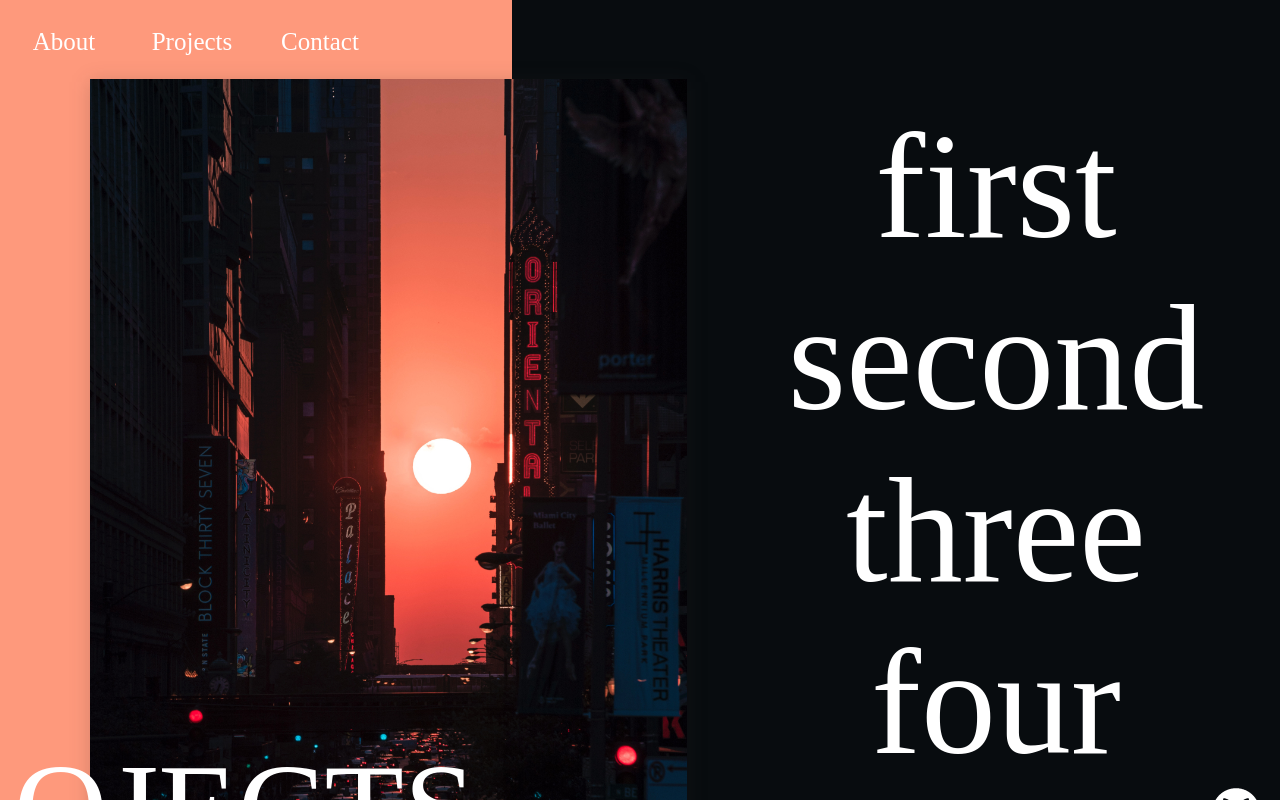
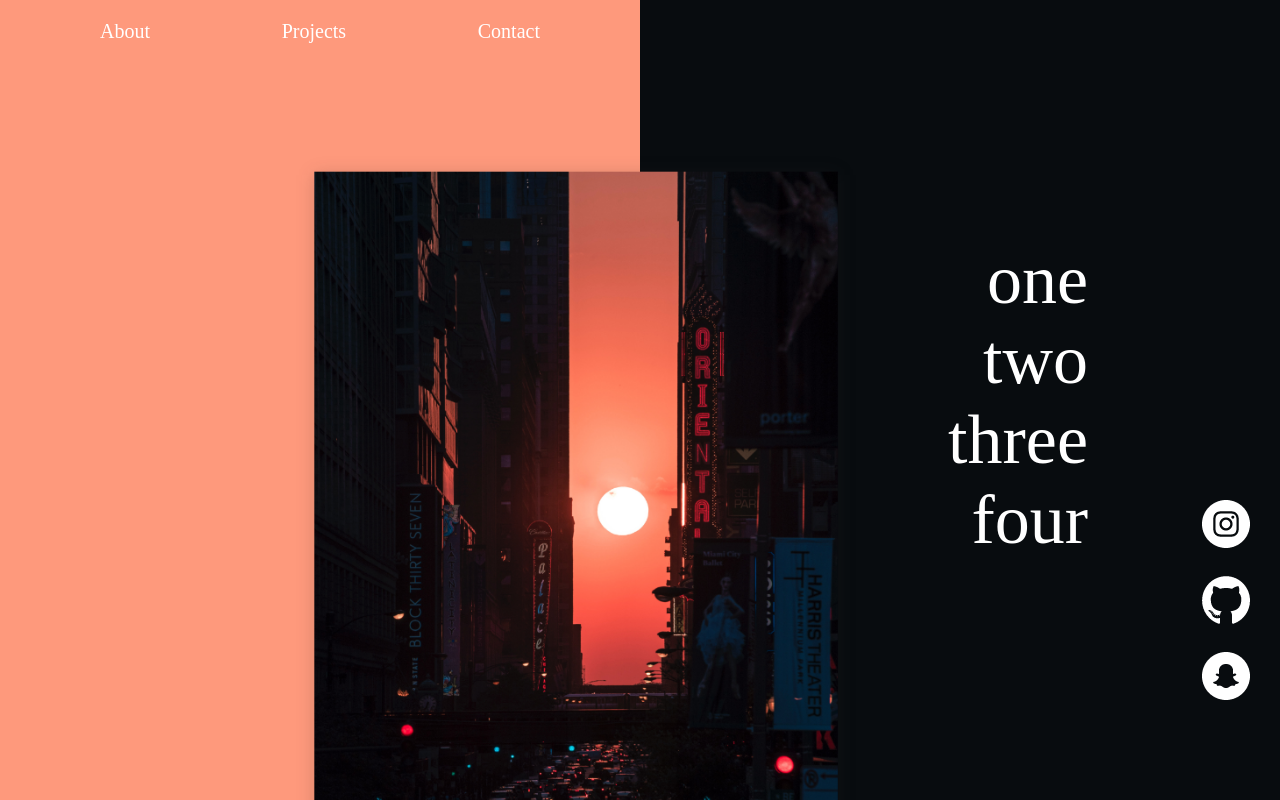
Before and after one commit to 531devv/simple-designer-site, a plain HTML site: page index.html in a window 1280 px wide. Drawn offline with nearby package versions, Linux system fonts and the light colour scheme.

Commit message:
Delete all and start mobile first

```diff
--- a/css/style.css
+++ b/css/style.css
@@ -1,96 +1,193 @@
+*, *::before, *::after {
+    box-sizing: border-box;
+    padding: 0;
+    margin: 0;
+}
+
+html, body {
+    overflow-x: hidden;
+    height: 100%;
+    width: 100%;
+}
+
 body {
-    display: grid;
-    position: fixed;
-    width: 100vw;
-    height: 100vh;
-    margin: 0;
-    grid-template-columns: repeat(5, 1fr);
     font-family: Gilroy;
     font-weight: lighter;
-    font-size: 25px;
-    user-select: none;
-}
-
-.first {
-    display: grid;
-    grid-column: 1 / span 2;
-    background-color: #FE997C;
-}
-
-.second {
-    display: grid;
-    grid-column: 3 / span 3;
-    background-color: #080C0F;
+    font-size: 20px;
+    background: linear-gradient(90deg, #FE997C 50%, #080C0F 50%);
+    background-repeat: no-repeat;
+    background-size: cover;
+    background-position: center;
 }
 
 /* Navigation */
 
-.nav-links {
-    display: grid;
-    grid-template-columns: repeat(4, 1fr);
-    padding-top: 28px;
-    text-align: center;
+.hamburger {
+    width: 30px;
+    color: white;
+    margin: 15px 15px 0;
 }
 
-.nav-links a {
+.nav {
+    display: none;
+}
+
+.mobile-nav {
+    height: 100%;
+    width: 0;
+    position: fixed;
+    z-index: 1;
+    top: 0;
+    left: 0;
+    background-color: whitesmoke;
+    overflow-x: hidden;
+    padding-top: 60px;
+    transition: 0.7s;
+}
+
+.mobile-nav a {
+    display: block;
+    padding: 20px;
+    text-decoration: none;
+    color: black;
+}
+
+.mobile-nav a:hover {
+    color: red;
+    transition: 0.4s;
+}
+
+.close {
+    position: absolute;
+    right: 22px;
+    top: 0;
+}
+
+#container {
+    transition: margin-left 0.7s;
+    width: 100%;
+    overflow: hidden;
+}
+
+/* Main content */
+
+main {
+    width: 100vw;
+    height: 100vh;
+}
+
+.content {
+    display: flex;
+    position: relative;
+    justify-content: center;
+    align-items: center;
+    width: 100%;
+    margin-top: 25px;
+}
+
+.content img {
+    width: 80%;
+}
+
+.content-nav {
+    display: flex;
+    width: 100%;
+    flex-direction: column;
+    font-size: 1.2em;
+    align-items: center;
+    margin-left: 40px;
+    margin-bottom: 15px;
+}
+
+.content-nav a {
     text-decoration: none;
     color: white;
 }
 
-.nav-links i {
-    display: grid;
+.social-icons {
+    display: none;
 }
 
-/* Images box */
+/* Media */
 
-.img-box {
-    position: relative;
+@media(min-width: 600px){
+        .content-nav {
+        font-size: 2em;
+        margin-left: 70px;
+    }
 }
 
-.img-box img{
-    position: absolute;
-    bottom: -10%;
-    right: -40%;
+@media(min-width: 768px){
+    .content img {
+        width: 65%;
     }
 
-.img-box h1 {
+    .content-nav {
+        font-size: 2em;
+        margin-left: 70px;
+    }
+}
+
+@media(min-width: 1024px){
+    .slide {
+        display: none;
+    }
+
+    .nav {
+        display: flex;
+        justify-content: space-between;
+        align-items: center;
+        padding-left: 5em;
+        padding-right: 5em;
+        padding-top: 1em;
+        width: 50%;
+    }
+
+    .nav a {
+        text-decoration: none;
+        color: white;
+    }
+
+    .content {
+        left: -5%;
+        bottom: -10%;
+    }
+
+    .content img {
+        width: 45%;
+    }
+
+    .content::after {
+        content: 'Projects';
         position: absolute;
-    font-size: 130px;
+        bottom: 0;
+        z-index: 1;
+        font-size: 5em;
         color: white;
-    bottom: -2%;
-    right: 7%;
-    z-index: 1;
-    font-weight: lighter;
+        padding-right: 300px;
         text-transform: uppercase;
     }
 
-/* Content navigation */
-
     .content-nav {
-    display: flex;
-    align-items: center;
-    justify-content: center;
-    flex-direction: column;
-    padding-top: 100px;
-    padding-left: 200px;
+        width: auto;
+        position: fixed;
+        align-items: flex-end;
+        margin: 0;
+        bottom: 30%;
+        right: 15%;
+        font-size: 3.5em;
     }
 
-.content-nav a {
-    color: white;
-    font-size: 150px;
-    text-decoration: none;
+    .social-icons {
+        height: 200px;
+        display: flex;
+        flex-direction: column;
+        justify-content: space-between;
+        align-items: flex-end;
+        position: fixed;
+        bottom: 0;
+        right: 0;
+        padding-right: 30px;
+        margin-bottom: 100px;
     }
-
-/* Social icons */
-
-.icons-box {
-    display: flex;
-    justify-content: flex-end;
-    align-items: flex-end;
-    flex-direction: column;
 }
-
-.icons-box img {
-    padding-bottom: 10px;
-    padding-right: 20px;
-}
--- a/index.html
+++ b/index.html
@@ -8,32 +8,42 @@
         <link rel="stylesheet" href="https://stackpath.bootstrapcdn.com/font-awesome/4.7.0/css/font-awesome.min.css">
     </head>
     <body>
-        <div class="first">
-            <nav>
-                <div class="nav-links">
-                    <a href="#">About</a>
-                    <a href="#">Projects</a>
-                    <a href="#">Contact</a>
-                </div>
-            </nav>
-            <div class="img-box">
-                <h1>Projects</h1>
+        <nav id="nav">
+            <span class="slide">
+                <a href="#">
+                    <img src="./images/menu.svg" class="hamburger">
+                </a>
+            </span>
+            <div class="nav">
+                <a href="#">About</a>
+                <a href="#">Projects</a>
+                <a href="#">Contact</a>
+            </div>
+            <div id="menu" class="mobile-nav">
+                <a href="#" class="close">x</a>
+                <a href="#">About</a>
+                <a href="#">Projects</a>
+                <a href="#">Contact</a>
+            </div>
+        </nav>
+        <main>
+            <div class="content">
                 <img src="./images/one.png">
             </div>
-        </div>
-        <div class="second">
             <div class="content-nav">
-                <a href="#">first</a>
-                <a href="#">second</a>
+                <a href="#">one</a>
+                <a href="#">two</a>
                 <a href="#">three</a>
                 <a href="#">four</a>
             </div>
-            <div class="icons-box">
+            <div class="social-icons">
+                <img src="./images/Instagram_black.png">
                 <img src="./images/Github_black.png">
-                <img src="./images/Instagram_black.png">
                 <img src="./images/Snapchat_black.png">
             </div>
-        </div>
+        </main>
+        <script src="https://cdnjs.cloudflare.com/ajax/libs/gsap/2.1.3/TimelineMax.min.js"></script>
+        <script src="https://cdnjs.cloudflare.com/ajax/libs/gsap/2.1.3/TweenMax.min.js "></script>
         <script src="./js/main.js"></script>
     </body>
 </html>
--- a/js/main.js
+++ b/js/main.js
@@ -0,0 +1,19 @@
+(function(){
+    const slide = document.querySelector(".hamburger");
+    const closeSlide = document.querySelector('.close');
+    const img = document.querySelector('.content img');
+    const contentNav = document.querySelector('content-nav');
+    const tl = new TimelineMax();
+    tl.fromTo(img, 1, { height: "0%"}, {height: "80%", ease: Power2.ease });
+
+    slide.addEventListener("click", () => {
+        document.getElementById("menu").style.width = '250px';
+        document.getElementById("mobile-nav").style.marginLeft = '250px';
+        document.getElementsByClassName('slide')[0].style.opacity = '0';
+    });
+    closeSlide.addEventListener('click', () => {
+        document.getElementsByClassName('slide')[0].style.opacity = '1';
+        document.getElementById("menu").style.width = '0';
+        document.getElementById("mobile-nav").style.marginLeft = '0';
+    });
+})();
```
Lines whose indentation alone changed are shown as unchanged.
